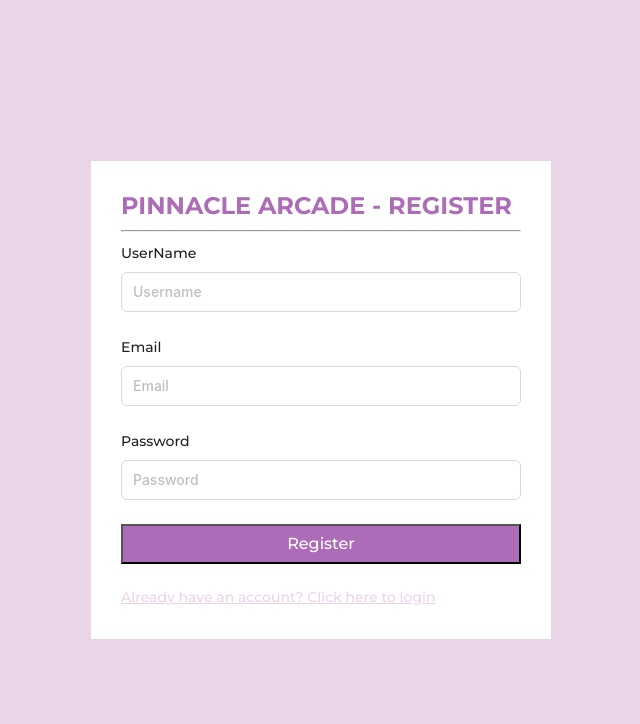
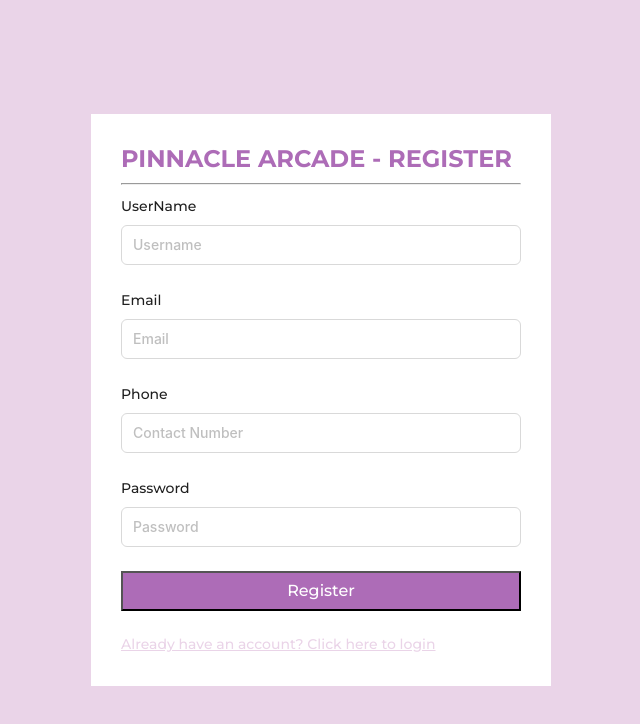
Before and after one commit to Pevinya/ITPM-Shopping-Mall, a React (Create React App) app in the folder Frontend/: page /register in a window 1280 px wide. Shown: the top 724 px of the page, without its empty margins (319-959 px from the left). Built offline with nearby package versions, Linux system fonts and the light colour scheme.

Commit message:
users api integration created

```diff
--- /dev/null
+++ b/Frontend/src/apicalls/axiosInstance.js
@@ -0,0 +1,8 @@
+import axios from 'axios'
+
+export const axiosInstance = axios.create({
+    headers : {
+        authorization : `Bearer ${localStorage.getItem('token')}` //once the log in is successfull will receive the token from backend , putt the token in the local storage , after every request sned these headers in the authorization
+
+    },
+})
--- /dev/null
+++ b/Frontend/src/apicalls/users.js
@@ -0,0 +1,22 @@
+import { axiosInstance } from "./axiosInstance";
+
+
+//register a user
+export const RegisterUser = async (payload) => {
+    try {
+        const response = await axiosInstance.post("/api/users/register", payload);
+        return response.data;
+    } catch (error) {
+        throw error;
+    }
+};
+
+//Login a user
+export const LoginUser = async (payload) => {
+    try {
+        const response = await axiosInstance.post("/api/users/login", payload);
+        return response.data;
+    } catch (error) {
+        throw error;
+    }
+};
--- a/Frontend/src/pages/Register/index.js
+++ b/Frontend/src/pages/Register/index.js
@@ -1,12 +1,25 @@
 import React from 'react';
-import { Form, Input } from "antd";  //import components from ant deign;
+import { Form, message , Input } from "antd";  //import components from ant deign;
 import Button from '../../Components/Button';
 import { Link } from 'react-router-dom';
+import { RegisterUser } from '../../apicalls/users';
 
 function Register() {
-  const onFinish = (values) => {
-    console.log("success:" , values);
-  }
+  const onFinish = async(values) => {
+    //console.log("success:" , values);
+
+    try {
+      const response = await RegisterUser(values);
+      if (response.success) {
+        message.success(response.message)
+      } else {
+        message.error(response.message)
+      }
+
+    } catch (error) {
+       message.error(error.message);
+    }
+  };
 
   return (
     <div className='h-screen bg-primary flex items-center justify-center'>
@@ -32,6 +45,12 @@ function Register() {
             <Input type='email' placeholder='Email' />
           </Form.Item>
           <Form.Item
+            label = "Phone"
+            name = "phone"
+          >
+            <Input type='number' placeholder='Contact Number' />
+          </Form.Item>
+          <Form.Item
             label = "Password"
             name = "password"
           >
```
Also changed, not shown: 1 other file (tests, documents, lock files or other folders).
